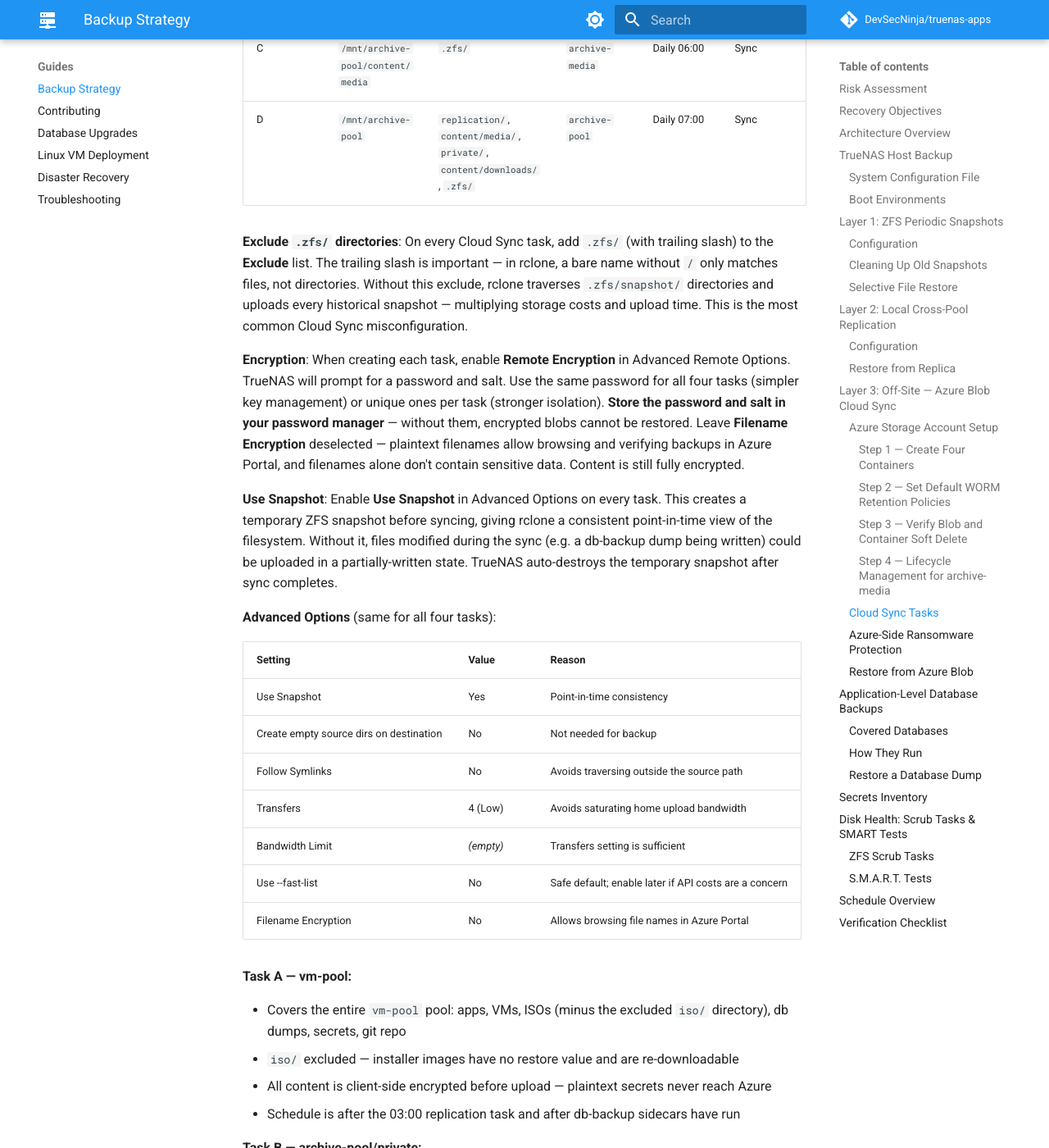
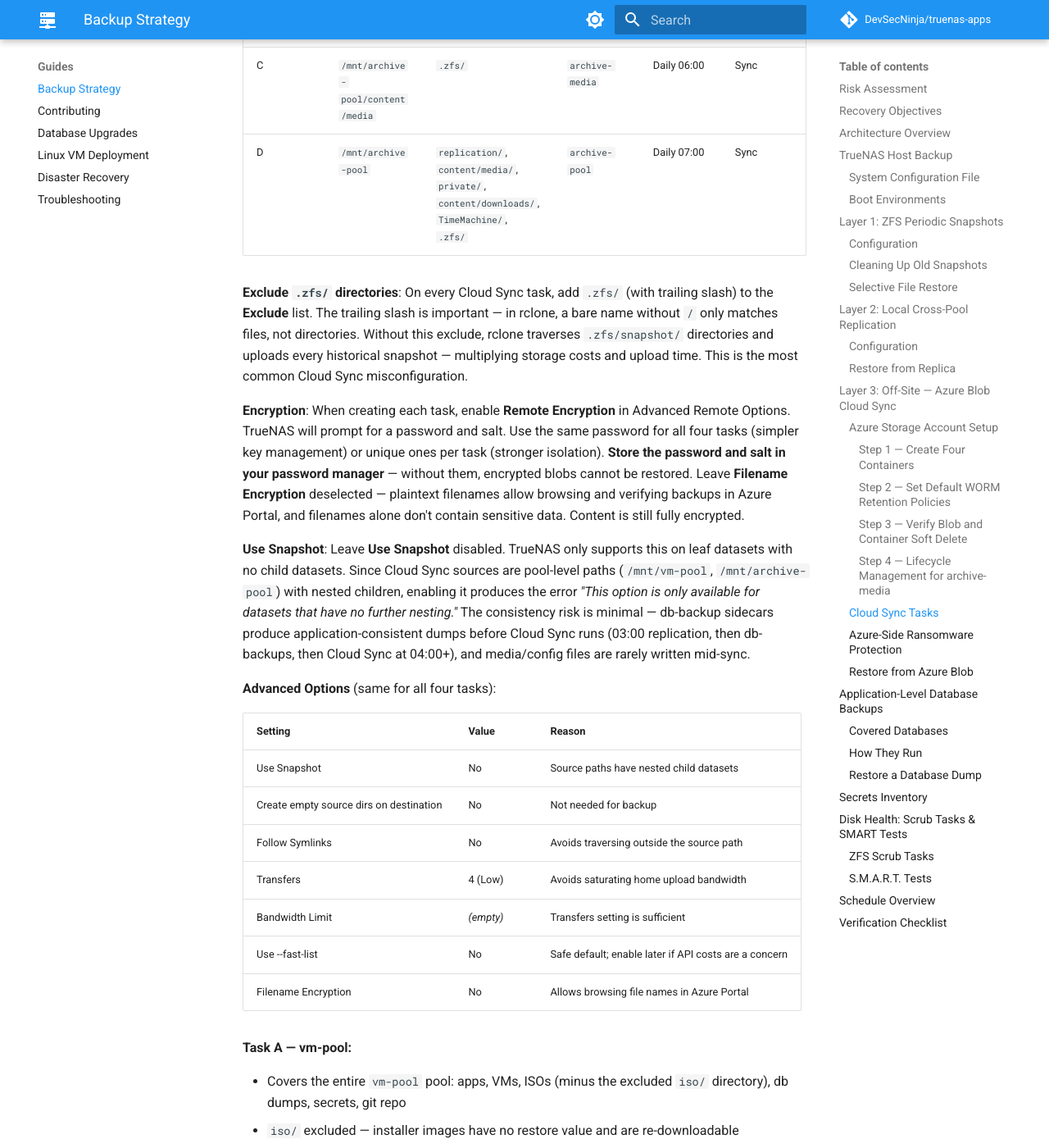
Before and after one commit to DevSecNinja/truenas-apps, an MkDocs documentation site: the page built from docs/BACKUP.md, in a window 1280 px wide and 1400 px high, scrolled down 12834 px. Shown: the whole window at 82% size. Built offline with MkDocs 1.6.1 and Material for MkDocs 9.7.7, drawn with Linux system fonts in a browser that asks for light colours; comment, search, counter and statistics services are not loaded; some of the changed text lies outside the part shown.

Commit message:
docs: update Cloud Sync task instructions to include TimeMachine exclusions and clarify snapshot usage

```diff
--- a/docs/BACKUP.md
+++ b/docs/BACKUP.md
@@ -377,24 +377,24 @@
 
 Create these tasks in TrueNAS → Data Protection → Cloud Sync Tasks. **All tasks use TrueNAS encryption** (rclone crypt) — data is encrypted on the NAS before upload.
 
-| Task | Source path                       | Exclude                                                                     | Azure container   | Schedule    | Transfer mode |
-| ---- | --------------------------------- | --------------------------------------------------------------------------- | ----------------- | ----------- | ------------- |
-| A    | `/mnt/vm-pool`                    | `iso/`, `.zfs/`                                                             | `vm-pool`         | Daily 04:00 | Sync          |
-| B    | `/mnt/archive-pool/private`       | `.zfs/`                                                                     | `archive-private` | Daily 05:00 | Sync          |
-| C    | `/mnt/archive-pool/content/media` | `.zfs/`                                                                     | `archive-media`   | Daily 06:00 | Sync          |
-| D    | `/mnt/archive-pool`               | `replication/`, `content/media/`, `private/`, `content/downloads/`, `.zfs/` | `archive-pool`    | Daily 07:00 | Sync          |
+| Task | Source path                       | Exclude                                                                                     | Azure container   | Schedule    | Transfer mode |
+| ---- | --------------------------------- | ------------------------------------------------------------------------------------------- | ----------------- | ----------- | ------------- |
+| A    | `/mnt/vm-pool`                    | `iso/`, `.zfs/`                                                                             | `vm-pool`         | Daily 04:00 | Sync          |
+| B    | `/mnt/archive-pool/private`       | `.zfs/`                                                                                     | `archive-private` | Daily 05:00 | Sync          |
+| C    | `/mnt/archive-pool/content/media` | `.zfs/`                                                                                     | `archive-media`   | Daily 06:00 | Sync          |
+| D    | `/mnt/archive-pool`               | `replication/`, `content/media/`, `private/`, `content/downloads/`, `TimeMachine/`, `.zfs/` | `archive-pool`    | Daily 07:00 | Sync          |
 
 **Exclude `.zfs/` directories**: On every Cloud Sync task, add `.zfs/` (with trailing slash) to the **Exclude** list. The trailing slash is important — in rclone, a bare name without `/` only matches files, not directories. Without this exclude, rclone traverses `.zfs/snapshot/` directories and uploads every historical snapshot — multiplying storage costs and upload time. This is the most common Cloud Sync misconfiguration.
 
 **Encryption**: When creating each task, enable **Remote Encryption** in Advanced Remote Options. TrueNAS will prompt for a password and salt. Use the same password for all four tasks (simpler key management) or unique ones per task (stronger isolation). **Store the password and salt in your password manager** — without them, encrypted blobs cannot be restored. Leave **Filename Encryption** deselected — plaintext filenames allow browsing and verifying backups in Azure Portal, and filenames alone don't contain sensitive data. Content is still fully encrypted.
 
-**Use Snapshot**: Enable **Use Snapshot** in Advanced Options on every task. This creates a temporary ZFS snapshot before syncing, giving rclone a consistent point-in-time view of the filesystem. Without it, files modified during the sync (e.g. a db-backup dump being written) could be uploaded in a partially-written state. TrueNAS auto-destroys the temporary snapshot after sync completes.
+**Use Snapshot**: Leave **Use Snapshot** disabled. TrueNAS only supports this on leaf datasets with no child datasets. Since Cloud Sync sources are pool-level paths (`/mnt/vm-pool`, `/mnt/archive-pool`) with nested children, enabling it produces the error _"This option is only available for datasets that have no further nesting."_ The consistency risk is minimal — db-backup sidecars produce application-consistent dumps before Cloud Sync runs (03:00 replication, then db-backups, then Cloud Sync at 04:00+), and media/config files are rarely written mid-sync.
 
 **Advanced Options** (same for all four tasks):
 
 | Setting                                 | Value     | Reason                                                |
 | --------------------------------------- | --------- | ----------------------------------------------------- |
-| Use Snapshot                            | Yes       | Point-in-time consistency                             |
+| Use Snapshot                            | No        | Source paths have nested child datasets               |
 | Create empty source dirs on destination | No        | Not needed for backup                                 |
 | Follow Symlinks                         | No        | Avoids traversing outside the source path             |
 | Transfers                               | 4 (Low)   | Avoids saturating home upload bandwidth               |
@@ -425,11 +425,11 @@
 **Task D — archive-pool (catch-all):**
 
 - Covers everything on `archive-pool` not captured by the dedicated `archive-private` and `archive-media` tasks
-- Excludes `replication/` (ZFS replication target, not useful as blob backup), `content/media/` (Task C), `private/` (Task B), `content/downloads/` (transient)
+- Excludes `replication/` (ZFS replication target, not useful as blob backup), `content/media/` (Task C), `private/` (Task B), `content/downloads/` (transient), `TimeMachine/` (already a Mac backup — back up the source, not the backup)
 - No WORM retention — content is a mix of documents and config that changes infrequently; blob versioning + soft delete provide sufficient protection
 - Scheduled last to avoid overlapping I/O with the other tasks
 
-**Exclusion**: `archive-pool/content/downloads/` is excluded from all tasks — transient in-progress downloads have no backup value.
+**Exclusions**: `archive-pool/content/downloads/` and `archive-pool/TimeMachine/` are excluded from all tasks — transient downloads have no backup value, and Time Machine backups are already a redundant copy of a Mac.
 
 **Notifications**: Enable email notifications on task failure for all four tasks.
 
```
